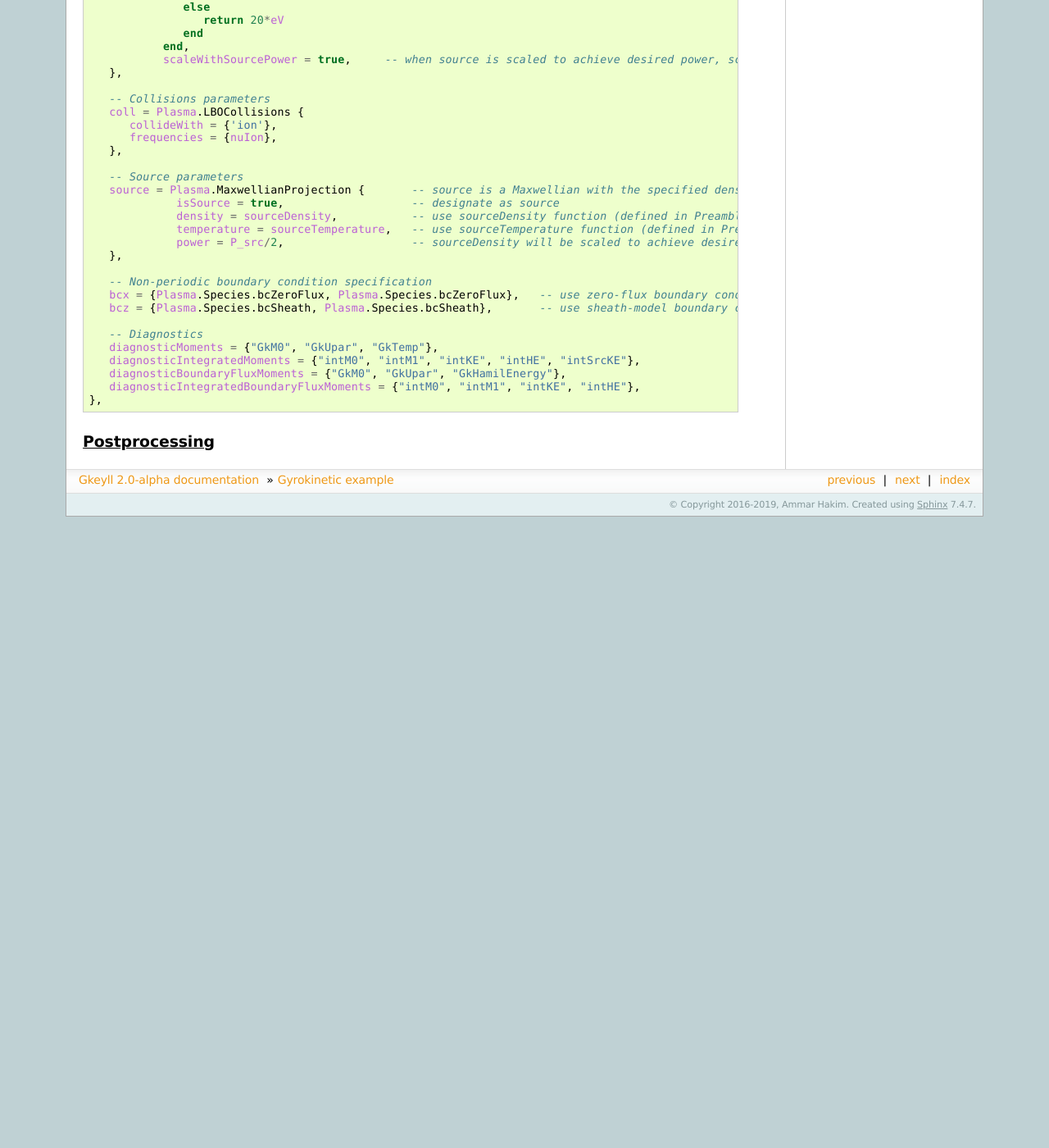
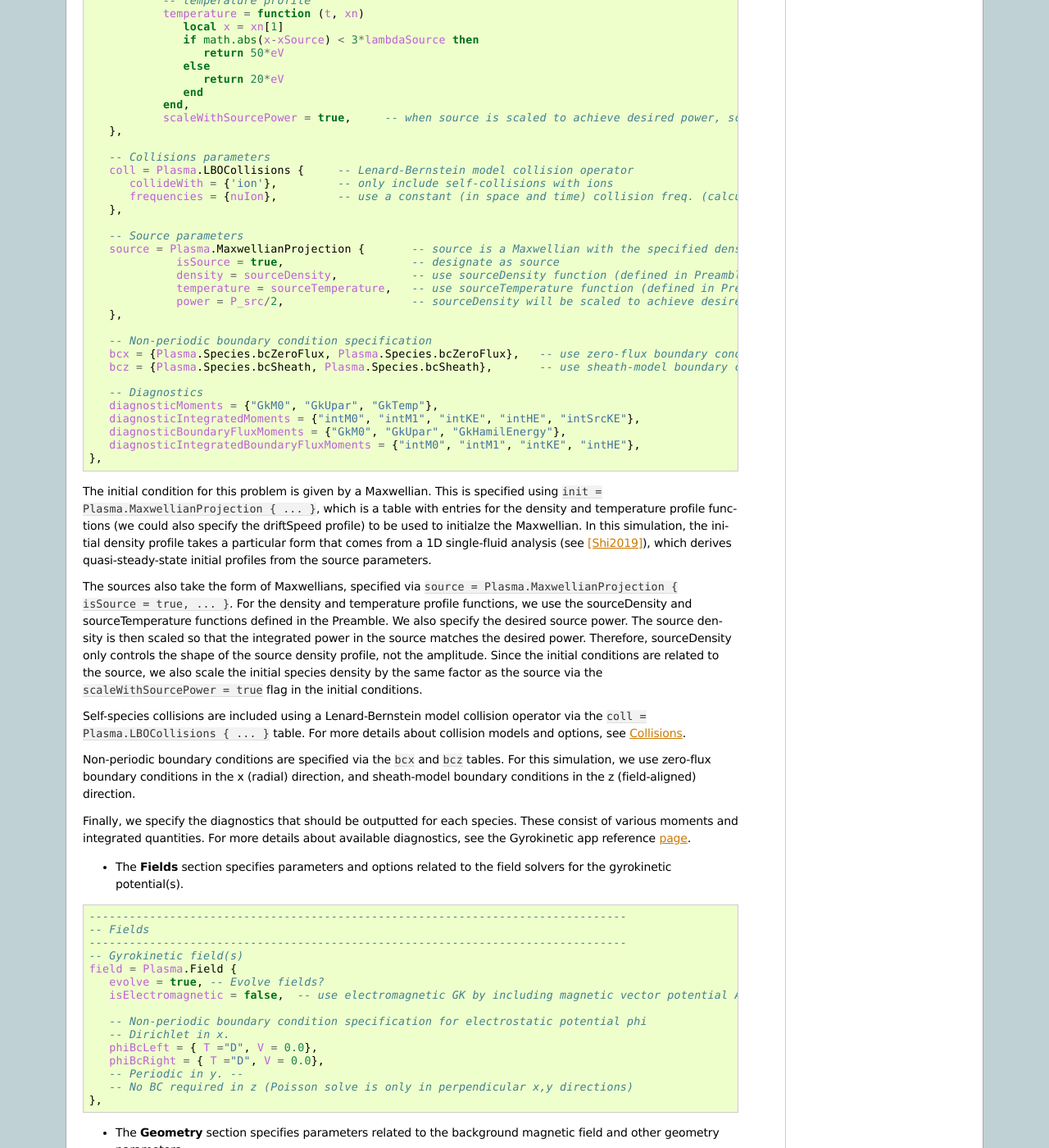
Before and after one commit to ammarhakim/gkyl-doc, a Sphinx documentation site: the page built from source/quickstart/gkExample1.rst, in a window 1280 px wide and 1400 px high, scrolled down 4723 px. Shown: the whole window at 82% size. Built offline with Sphinx 7.4.7, drawn with Linux system fonts in a browser that asks for light colours; pages that are not in the unit, such as notebooks, are missing from menus; before the commit the page ends 5353 px from its top, so only the background shows below that; some of the changed text lies outside the part shown.

Commit message:
finishing discussion of input file for gk example. to do: post-processing

```diff
--- a/source/gkyl/App/Gk/Gyrokinetics.rst
+++ b/source/gkyl/App/Gk/Gyrokinetics.rst
@@ -1,6 +1,6 @@
 .. highlight:: lua
 
-.. _gkApp:
+.. _gk_app:
 
 Gyrokinetic model for magnetized plasmas
 ++++++++++++++++++++++++++++++++++++++++
--- a/source/quickstart/gkExample1.rst
+++ b/source/quickstart/gkExample1.rst
@@ -153,10 +153,7 @@ In this input file, the App consists of 4 sections:
      ...
   }
 
-The **Common** section includes a declaration of parameters that control the (configuration space)
-discretization, and time advancement. This first block of code in :code:`Plasma.App`
-may specify the periodic directions, the MPI decomposition, and the frequency with
-which to output certain diagnostics.
+- The **Common** section includes a declaration of parameters that control the (configuration space) discretization, and time advancement. This first block of code in :code:`Plasma.App` may specify the periodic directions, the MPI decomposition, and the frequency with which to output certain diagnostics.
 
 .. code-block:: lua
 
@@ -179,19 +176,16 @@ which to output certain diagnostics.
      -- (1-based indexing, so x-periodic = 1, y-periodic = 2, etc)
      periodicDirs = {2},     -- Periodic in y only (y = 2nd dimension)
 
-The **Species** section sets up the species to be considered in the simulation. Each species
-gets its own Lua table, in which one provides the velocity-space domain and
-discretization of that species (for kinetic models), initial condition, diagnostics,
-boundary conditions, and whether to evolve it or not (:code:`evolve`).
+- The **Species** section sets up the species to be considered in the simulation. Each species gets its own Lua table, in which one provides the velocity-space domain and discretization of the species, initial conditions, sources, collisions, boundary conditions, and diagnostics.
 
-In this input file, we initialize an electron species and an ion species. Since this
+In this input file, we initialize gyrokinetic electron and ion species. Since this
 section is the most involved part of the input file, we will discuss various parts in detail below.
 
 .. code-block:: lua
 
-   -----------------------------------------------------------------------------
+   --------------------------------------------------------------------------------
    -- Species
-   -----------------------------------------------------------------------------
+   --------------------------------------------------------------------------------
    -- Gyrokinetic electrons
    electron = Plasma.Species {
       evolve = true,     -- evolve species?
@@ -209,7 +203,7 @@ section is the most involved part of the input file, we will discuss various par
               density = function (t, xn)
                  -- The particular functional form of the initial density profile
                  -- comes from a 1D single-fluid analysis (see Shi thesis), which derives
-                 -- quasi-steady-state profiles from the source parameters.
+                 -- quasi-steady-state initial profiles from the source parameters.
                  local x, y, z, vpar, mu = xn[1], xn[2], xn[3], xn[4], xn[5]
                  local Ls = Lz/4
                  local floor = 0.1
@@ -236,9 +230,9 @@ section is the most involved part of the input file, we will discuss various par
       },
 
       -- Collisions parameters
-      coll = Plasma.LBOCollisions {
-         collideWith = {'electron'},
-         frequencies = {nuElc},
+      coll = Plasma.LBOCollisions {          -- Lenard-Bernstein model collision operator
+         collideWith = {'electron'},         -- only include self-collisions with electrons
+         frequencies = {nuElc},              -- use a constant (in space and time) collision freq. (calculated in Preamble)
       },
 
       -- Source parameters
@@ -275,6 +269,9 @@ section is the most involved part of the input file, we will discuss various par
       init = Plasma.MaxwellianProjection {    -- initialize a Maxwellian with the specified density and temperature profiles
               -- density profile
               density = function (t, xn)
+                 -- The particular functional form of the initial density profile
+                 -- comes from a 1D single-fluid analysis (see Shi thesis), which derives
+                 -- quasi-steady-state initial profiles from the source parameters.
                  local x, y, z, vpar, mu = xn[1], xn[2], xn[3], xn[4], xn[5]
                  local Ls = Lz/4
                  local floor = 0.1
@@ -301,9 +298,9 @@ section is the most involved part of the input file, we will discuss various par
       },
 
       -- Collisions parameters
-      coll = Plasma.LBOCollisions {
-         collideWith = {'ion'},
-         frequencies = {nuIon},
+      coll = Plasma.LBOCollisions {     -- Lenard-Bernstein model collision operator
+         collideWith = {'ion'},         -- only include self-collisions with ions
+         frequencies = {nuIon},         -- use a constant (in space and time) collision freq. (calculated in Preamble)
       },
 
       -- Source parameters
@@ -325,5 +322,85 @@ section is the most involved part of the input file, we will discuss various par
       diagnosticIntegratedBoundaryFluxMoments = {"intM0", "intM1", "intKE", "intHE"},
    },
 
+The initial condition for this problem is given by a Maxwellian. This is specified using ``init = Plasma.MaxwellianProjection { ... }``,
+which is a table with entries for the density and temperature profile functions (we could also specify the driftSpeed profile) to be
+used to initialze the Maxwellian. In this simulation, the initial density profile takes a particular form that
+comes from a 1D single-fluid analysis (see [Shi2019]_), which derives quasi-steady-state initial profiles from the source parameters.
+
+The sources also take the form of Maxwellians, specified via ``source = Plasma.MaxwellianProjection { isSource = true, ... }``.
+For the density and temperature profile functions,
+we use the sourceDensity and sourceTemperature functions defined in the Preamble. We also specify
+the desired source power. The source density is then scaled so that the integrated power in the source
+matches the desired power. Therefore, sourceDensity only controls the shape of the source density profile,
+not the amplitude. Since the initial conditions are related to the source, we also scale the initial
+species density by the same factor as the source via the ``scaleWithSourcePower = true`` flag in the initial conditions.
+
+Self-species collisions are included using a Lenard-Bernstein model collision operator via the ``coll = Plasma.LBOCollisions { ... }`` table.
+For more details about collision models and options, see :ref:`Collisions <collisionModels>`.
+
+Non-periodic boundary conditions are specified via the ``bcx`` and ``bcz`` tables.
+For this simulation, we use zero-flux boundary conditions in the x (radial) direction,
+and sheath-model boundary conditions in the z (field-aligned) direction.
+
+Finally, we specify the diagnostics that should be outputted for each species. These consist of various moments
+and integrated quantities. For more details about available diagnostics, see the Gyrokinetic app reference :ref:`page <gk_app>`.
+
+- The **Fields** section specifies parameters and options related to the field solvers for the gyrokinetic potential(s).
+
+.. code-block:: lua
+
+   --------------------------------------------------------------------------------
+   -- Fields
+   --------------------------------------------------------------------------------
+   -- Gyrokinetic field(s)
+   field = Plasma.Field {
+      evolve = true, -- Evolve fields?
+      isElectromagnetic = false,  -- use electromagnetic GK by including magnetic vector potential A_parallel?
+
+      -- Non-periodic boundary condition specification for electrostatic potential phi
+      -- Dirichlet in x.
+      phiBcLeft = { T ="D", V = 0.0},
+      phiBcRight = { T ="D", V = 0.0},
+      -- Periodic in y. --
+      -- No BC required in z (Poisson solve is only in perpendicular x,y directions)
+   },
+
+- The **Geometry** section specifies parameters related to the background magnetic field and other geometry parameters.
+
+.. code-block:: lua
+
+   --------------------------------------------------------------------------------
+   -- Geometry
+   --------------------------------------------------------------------------------
+   -- Magnetic geometry
+   funcField = Plasma.Geometry {
+      -- Background magnetic field profile
+      -- Simple helical (i.e. cylindrical slab) geometry is assumed
+      bmag = function (t, xn)
+         local x = xn[1]
+         return B0*R/x
+      end,
+
+      -- Geometry is not time-dependent.
+      evolve = false,
+   },
+
+This concludes the App initialization section. The final thing to do is tell the simulation to run:
+
+.. code-block:: lua
+
+  --------------------------------------------------------------------------------
+  -- Run the App
+  --------------------------------------------------------------------------------
+  plasmaApp:run()
+
 Postprocessing
 --------------
+
+References
+----------
+
+.. [Shi2019] Shi, E. L., Hammett, G. W., Stoltzfus-Dueck, T., & Hakim,
+  A. (2019). "Full-f gyrokinetic simulation of turbulence in a helical
+  open-field-line plasma", *Physics of Plasmas*, **26**,
+  012307. https://doi.org/10.1063/1.5074179
```
Also changed, not shown: 1 other file.
